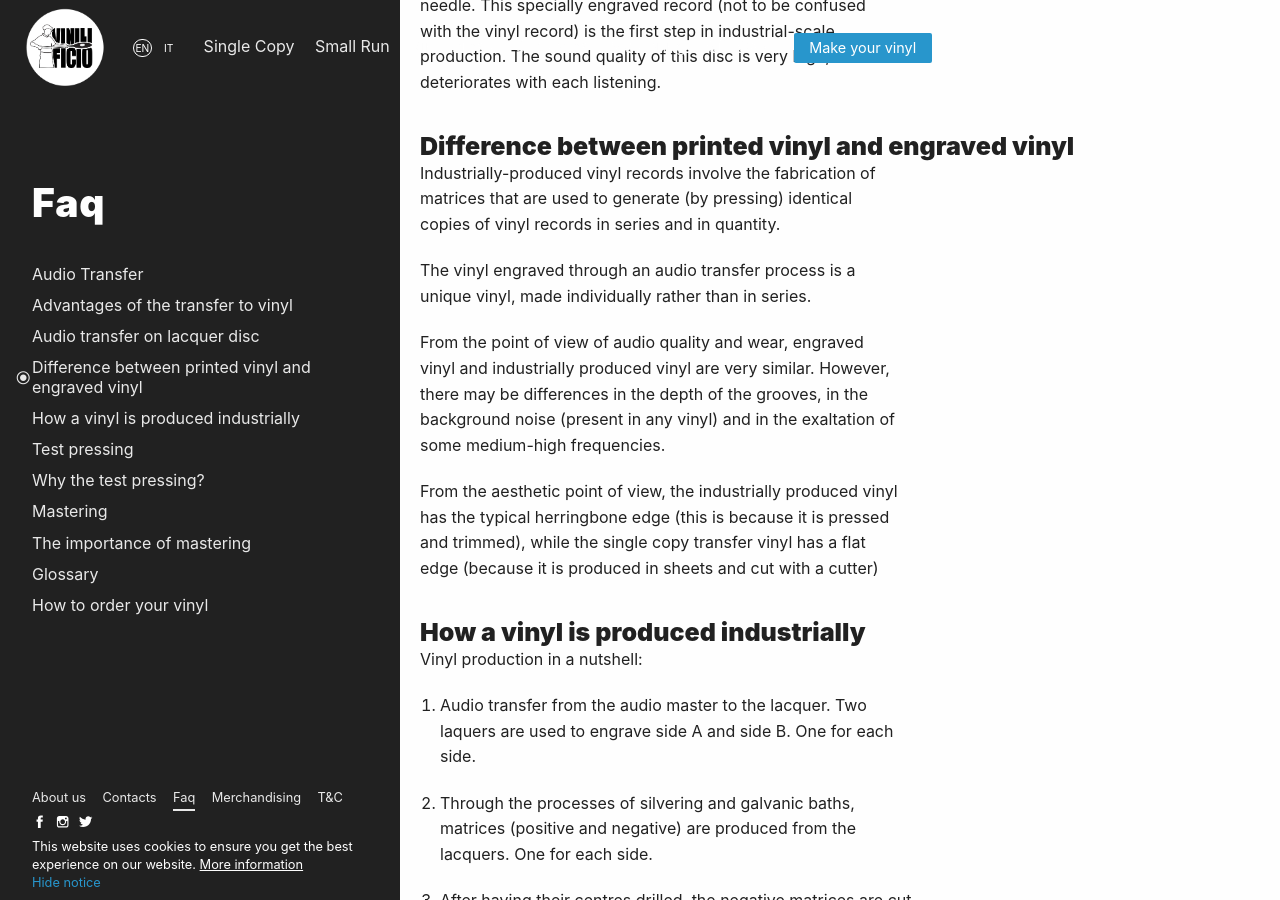
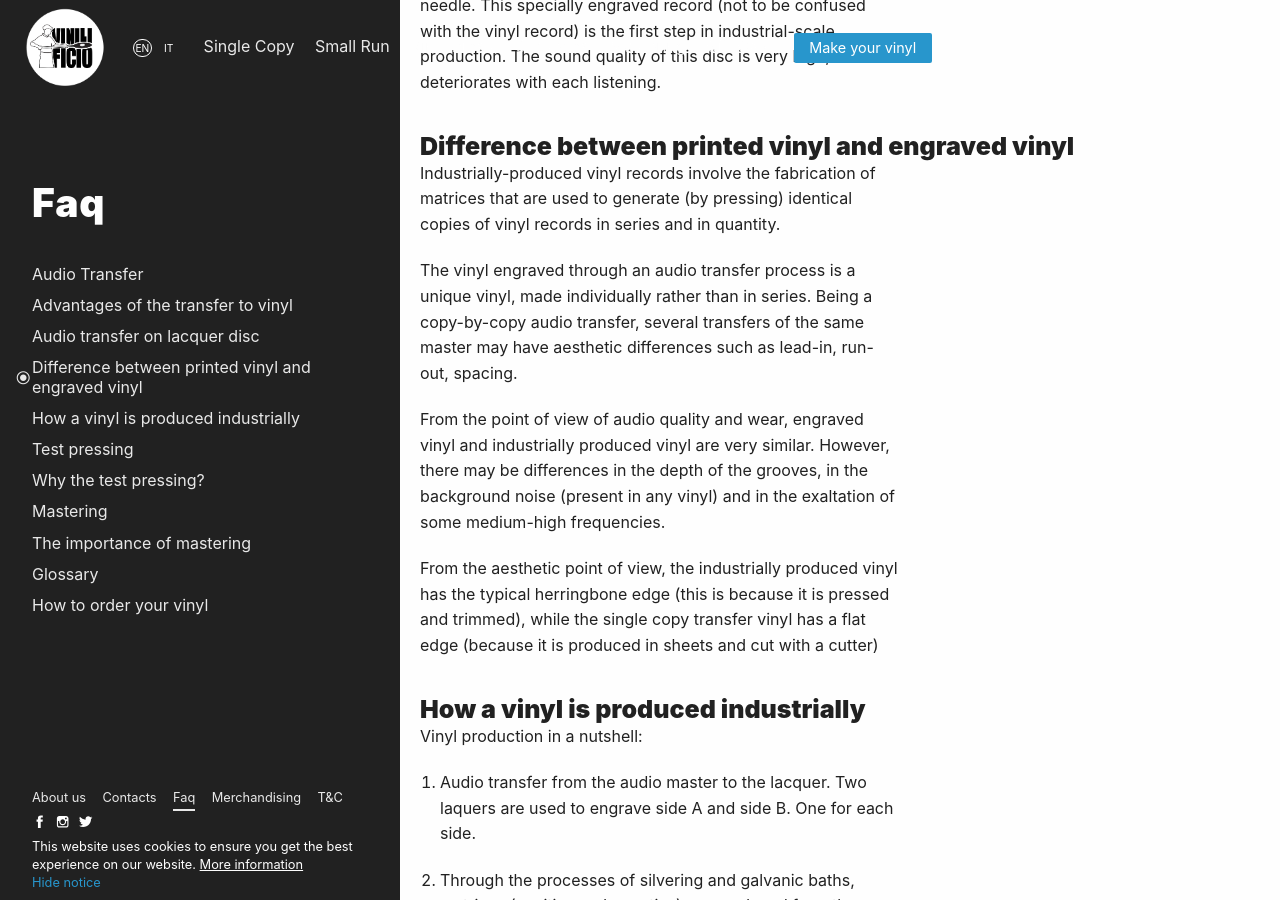
Before and after one commit to Vinilificio/vinilificio.com, a Jekyll site: the page built from en/faq.md, in a window 1280 px wide and 900 px high, scrolled down 835 px. Built offline with Jekyll 4.4.1, drawn with Linux system fonts in a browser that asks for light colours; nearby versions of some CDN libraries; comment, search, counter and statistics services are not loaded.

Commit message:
differences

```diff
--- a/en/faq.md
+++ b/en/faq.md
@@ -43,7 +43,7 @@ This is a transfer of an audio master from another medium (usually digital, but
 ### Difference between printed vinyl and engraved vinyl
 Industrially-produced vinyl records involve the fabrication of matrices that are used to generate (by pressing) identical copies of vinyl records in series and in quantity.
 
-The vinyl engraved through an audio transfer process is a unique vinyl, made individually rather than in series.
+The vinyl engraved through an audio transfer process is a unique vinyl, made individually rather than in series. Being a copy-by-copy audio transfer, several transfers of the same master may have aesthetic differences such as lead-in, run-out, spacing.
 
 From the point of view of audio quality and wear, engraved vinyl and industrially produced vinyl are very similar. However, there may be differences in the depth of the grooves, in the background noise (present in any vinyl) and in the exaltation of some medium-high frequencies.
 
```
